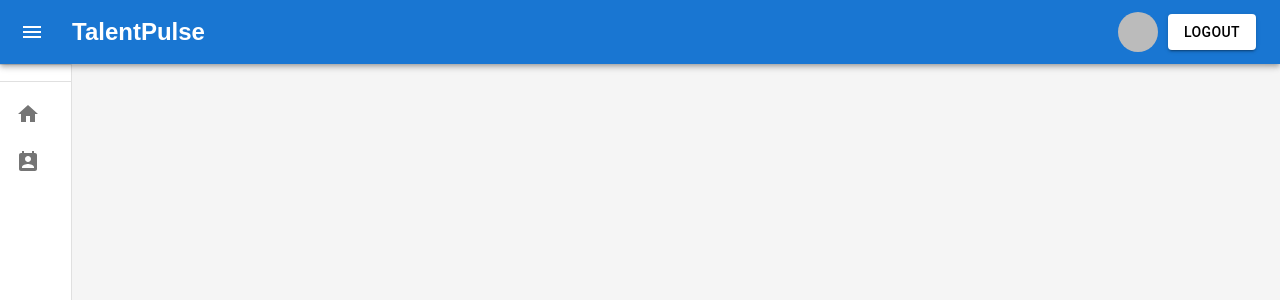
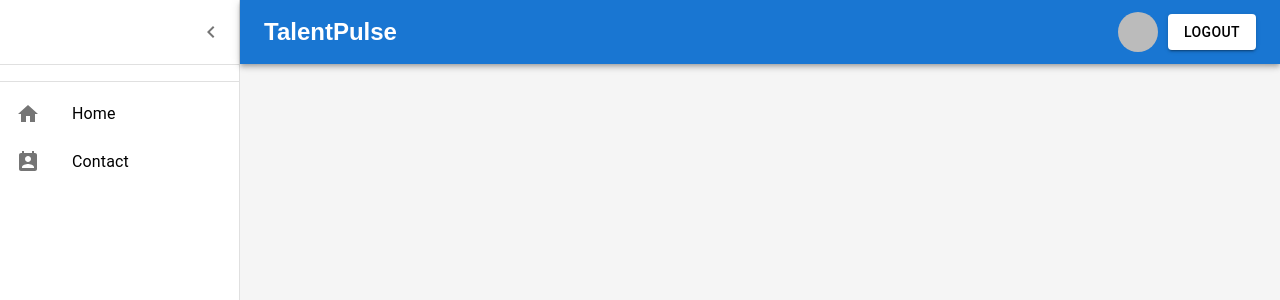
Before and after one commit to Nazmul1582/employee-management-client, a React (Vite) app: page /dashboard in a window 1280 px wide. Shown: the top 300 px of the page. Built offline with nearby package versions, Linux system fonts and the light colour scheme; no server answers; sample sign-in values are in the browser's storage; what react-swipeable-views-utils would draw is missing.

Commit message:
added a event listener for keep drawer close in small devices initially

```diff
--- a/src/pages/Dashboard/Dashboard.jsx
+++ b/src/pages/Dashboard/Dashboard.jsx
@@ -18,7 +18,7 @@ import {
   listItemsForHR,
   listItemsForEmployee,
 } from "./listItems";
-import { Avatar, Button, Tooltip } from "@mui/material";
+import { Avatar, Button, Tooltip, useMediaQuery, useTheme } from "@mui/material";
 import useAuth from "../../hooks/useAuth";
 import { NavLink, Outlet, useLocation } from "react-router-dom";
 import useUser from "../../hooks/useUser";
@@ -71,7 +71,9 @@ const Drawer = styled(MuiDrawer, {
 }));
 
 export default function Dashboard() {
-  const [open, setOpen] = React.useState(false);
+  const theme = useTheme();
+  const isMediumLayoutAndUp = useMediaQuery(theme.breakpoints.up('md'));
+  const [open, setOpen] = React.useState(isMediumLayoutAndUp);
   const location = useLocation();
   const { user, logout } = useAuth();
   const [users] = useUser();
@@ -88,6 +90,18 @@ export default function Dashboard() {
   const toggleDrawer = () => {
     setOpen(!open);
   };
+
+  React.useEffect(() => {
+    const handleResize = () => {
+      setOpen(isMediumLayoutAndUp);
+    };
+    window.addEventListener('resize', handleResize);
+
+    // Clean up the event listener on component unmount
+    return () => {
+      window.removeEventListener('resize', handleResize);
+    };
+  }, [isMediumLayoutAndUp]);
 
   return (
     <Box sx={{ display: "flex" }}>
```
